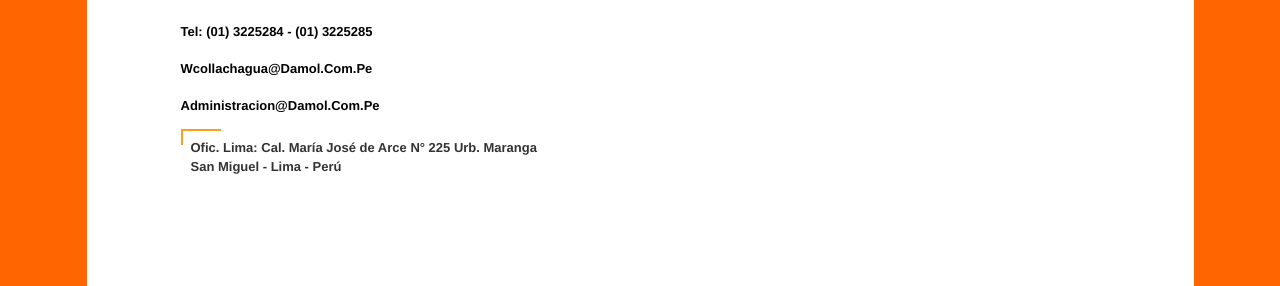
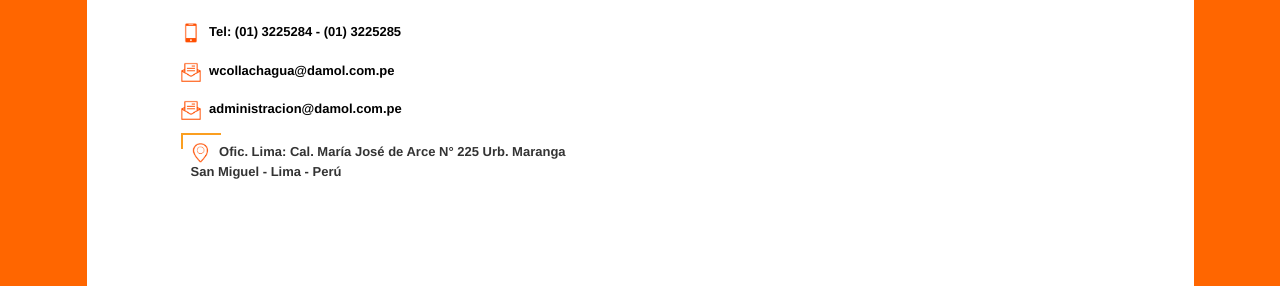
Before and after one commit to JDarkGreen/damol, a WordPress theme: template themes/damol/page-contacto.php in a window 1280 px wide. Shown: the part 169-455 px from the top of the page. Run offline with PHP 8.4 and a stand-in for WordPress, Linux system fonts and the light colour scheme; the site name, menu and one post (Sample post) are stand-ins, and other content is empty; some libraries are stand-ins or nearby versions.

Commit message:
update contactos

```diff
--- a/themes/damol/footer.php
+++ b/themes/damol/footer.php
@@ -67,7 +67,7 @@
 
 					<!-- Consultas Correo  -->
 					<?php $emails = $options['contact_email']; if( !empty($emails) ) : ?>
-						<p><?php _e( 'Consultas:', 'damol-framework' );
+						<p><?php _e( 'Consultas: ', 'damol-framework' );
 							$emails = explode(',', $emails);
 							foreach ($emails as $mail ) {
 								echo "<span class='text-orange'>" . $mail . "</span><br />";
--- a/themes/damol/page-contacto.php
+++ b/themes/damol/page-contacto.php
@@ -38,12 +38,12 @@
 				<div class="sectionContacto__info__office center-block">
 					<h2 class="text-uppercase"><?php _e( 'oficinas principales' , 'damol-framework' ); ?></h2>
 					<p>
-						Tel: (01) 3225284 - (01) 3225285 <br /><br />
-						wcollachagua@damol.com.pe <br /><br />
-						administracion@damol.com.pe
+						<i class="icon icon--tel"></i> Tel: (01) 3225284 - (01) 3225285 <br /><br />
+						<i class="icon icon--contact"></i> wcollachagua@damol.com.pe <br /><br />
+						<i class="icon icon--contact"></i> administracion@damol.com.pe
 					</p>
-					<span>
-						<i></i>
+					<span class="line-orange"> <i class="line-orange__icon"></i>
+						<i class="icon icon--address"></i>
 							Ofic. Lima: Cal. María José de Arce N° 225
 							Urb. Maranga <br /> San Miguel - Lima - Perú
 					</span>
--- a/themes/damol/sass/master.sass
+++ b/themes/damol/sass/master.sass
@@ -502,7 +502,7 @@ body,html
 
 	//title con color naranja
 	h2
-		color: $color_damol_orange
+		color: white
 
 	//CAROUSEL
 	.bx-wrapper
@@ -587,7 +587,7 @@ body,html
 
 	//parrafo
 	p
-		color    : $color_gray_text
+		color    : black
 		font-size: 0.8125em
 
 //section background orange
@@ -611,14 +611,14 @@ body,html
 		color: white
 
 //section valores
-.sectionNosotros__valores
+.sectionNosotros__valores , .sectionService__content
 	margin: 0 auto 27px
 
 	//lista
 	ul
 		list-style-type: none
 		li
-			color    : $color_gray_text
+			color    : black
 			font-size: 0.8125em
 
 			&:before
@@ -833,7 +833,7 @@ body,html
 		font-weight   : 700
 		margin        : 0 0 13px 29px
 		text-align    : left
-		text-transform: capitalize
+		/*text-transform: capitalize*/
 
 	span
 		color      : rgba( 0 ,0 , 0 , .8 )
@@ -844,7 +844,7 @@ body,html
 		padding    : 10px
 		position   : relative
 
-		i
+		i.line-orange__icon
 			background : transparent
 			border-left: 2px solid #fb9f20
 			border-top : 2px solid #fb9f20
@@ -853,6 +853,26 @@ body,html
 			position   : absolute
 			top        : 0
 			width      : 40px
+
+	//iconos miniatura
+	.icon
+		background-repeat: repeat
+		background-size  : 100% 100%
+		display          : inline-block
+		height           : 20px
+		margin           : 0 5px 0 0
+		vertical-align   : top
+		width            : 20px
+
+	//direccion
+	.icon--address
+		background-image: url('../images/iconos/icono_contacto_direccion.png')
+	//contacto
+	.icon--contact
+		background-image: url('../images/iconos/icono_contacto_sobre.png')
+	//telefono
+	.icon--tel
+		background-image: url('../images/iconos/icono_contacto_telefono.png')
 
 
 //>>>> mapa
```
Also changed, not shown: themes/damol/css/master.css, themes/damol/images/iconos/icono_contacto_direccion.png (added), themes/damol/images/iconos/icono_contacto_sobre.png (added), themes/damol/images/iconos/icono_contacto_telefono.png (added).
